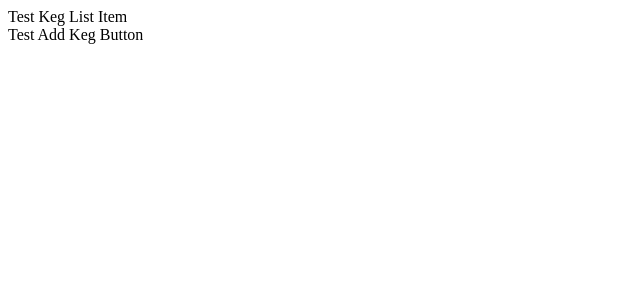
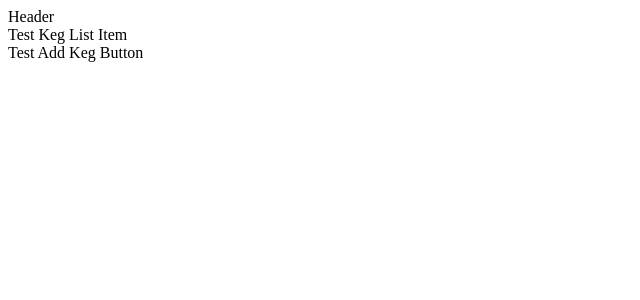
Before and after one commit to bobbymart1n/react-taproom, a React app: page / in a window 1280 px wide. Shown: the top 300 px of the page, without its empty margins (0-640 px from the left). Built offline with nearby package versions, Linux system fonts and the light colour scheme.

Commit message:
Add header to app.jsx

```diff
--- a/src/components/App.jsx
+++ b/src/components/App.jsx
@@ -1,6 +1,7 @@
 import React from 'react';
 import { Switch, Route } from 'react-router-dom';
 
+import Header from './Header/Header';
 import KegList from './KegList/KegList';
 import NewKeg from './NewKeg/NewKeg';
 
@@ -8,6 +9,7 @@ import NewKeg from './NewKeg/NewKeg';
 function App(){
   return (
     <div>
+      <Header />
       <Switch>
         <Route exact path='/' component={KegList} />
         <Route path='/newkeg' component={NewKeg} />
```
